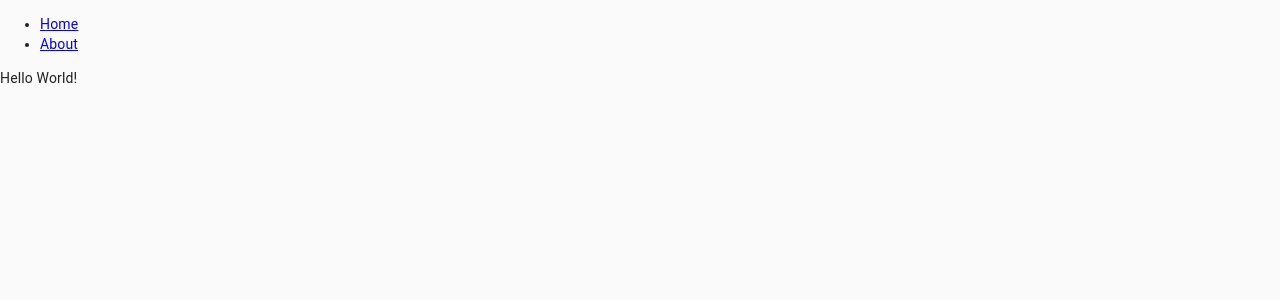
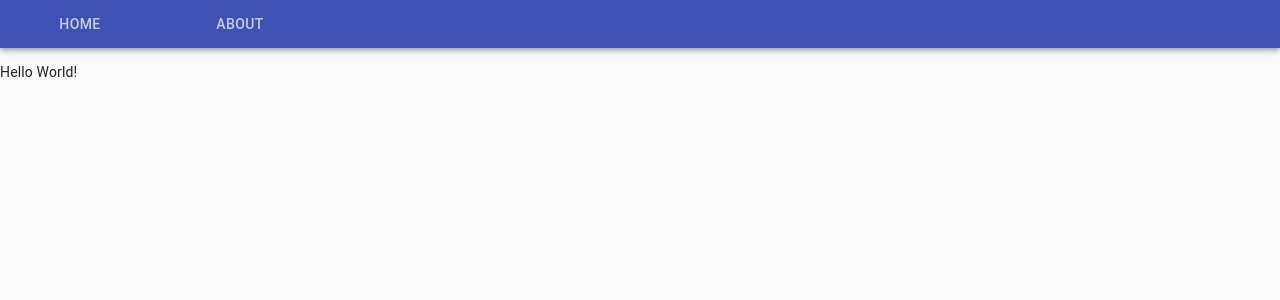
Before and after one commit to giannisp/react-boilerplate, a React app: page / in a window 1280 px wide. Shown: the top 300 px of the page. Built offline with nearby package versions, Linux system fonts and the light colour scheme.

Commit message:
Use mui navigation

```diff
--- a/src/components/Navigation.js
+++ b/src/components/Navigation.js
@@ -3,20 +3,29 @@
  */
 
 import React from 'react';
-import { Link } from 'react-router-dom';
+import { useHistory } from 'react-router-dom';
+import { AppBar, Tabs, Tab } from '@material-ui/core';
+
+const menu = [
+  { title: 'Home', url: '/' },
+  { title: 'About', url: '/about' },
+];
 
 function Navigation() {
+  const history = useHistory();
+
+  function onTabChange(event, value) {
+    history.push(value);
+  }
+
   return (
-    <div>
-      <ul>
-        <li>
-          <Link to="/">Home</Link>
-        </li>
-        <li>
-          <Link to="/about">About</Link>
-        </li>
-      </ul>
-    </div>
+    <AppBar position="static">
+      <Tabs onChange={onTabChange} aria-label="Menu">
+        {menu.map(item => (
+          <Tab label={item.title} value={item.url} />
+        ))}
+      </Tabs>
+    </AppBar>
   );
 }
 
```
